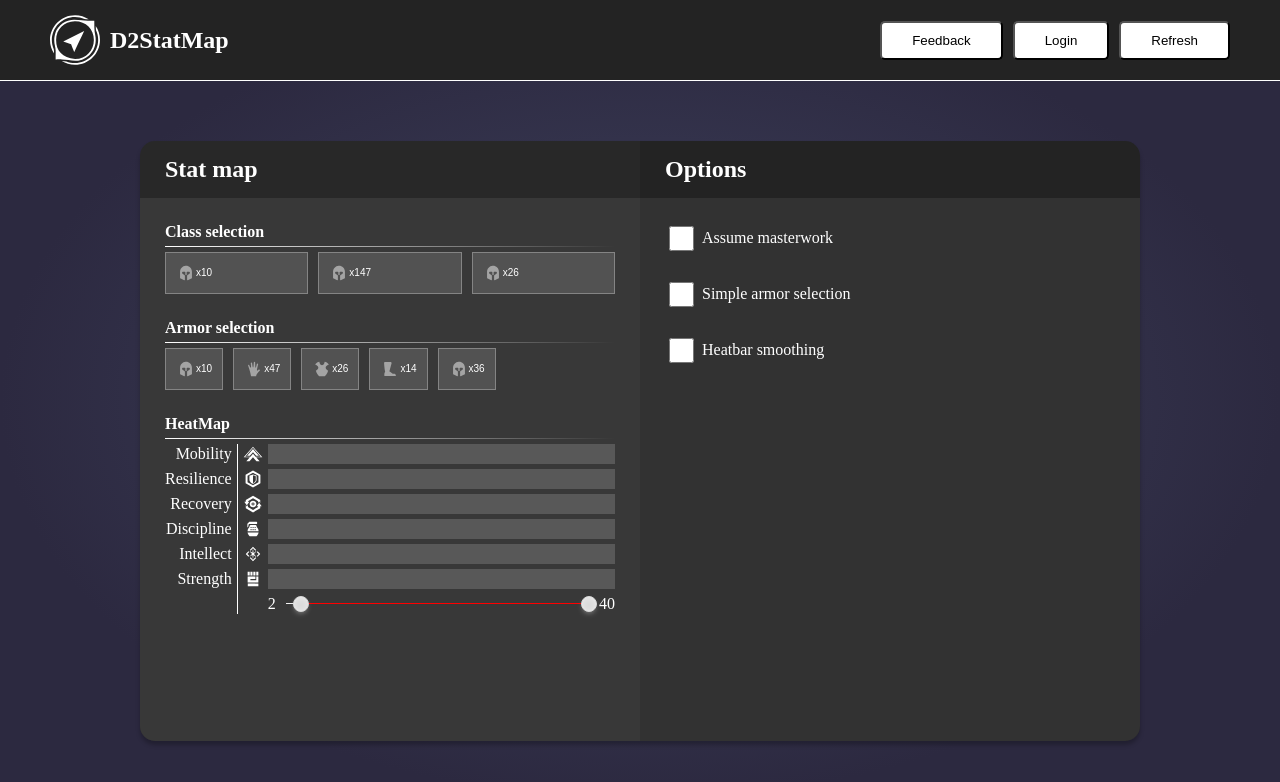
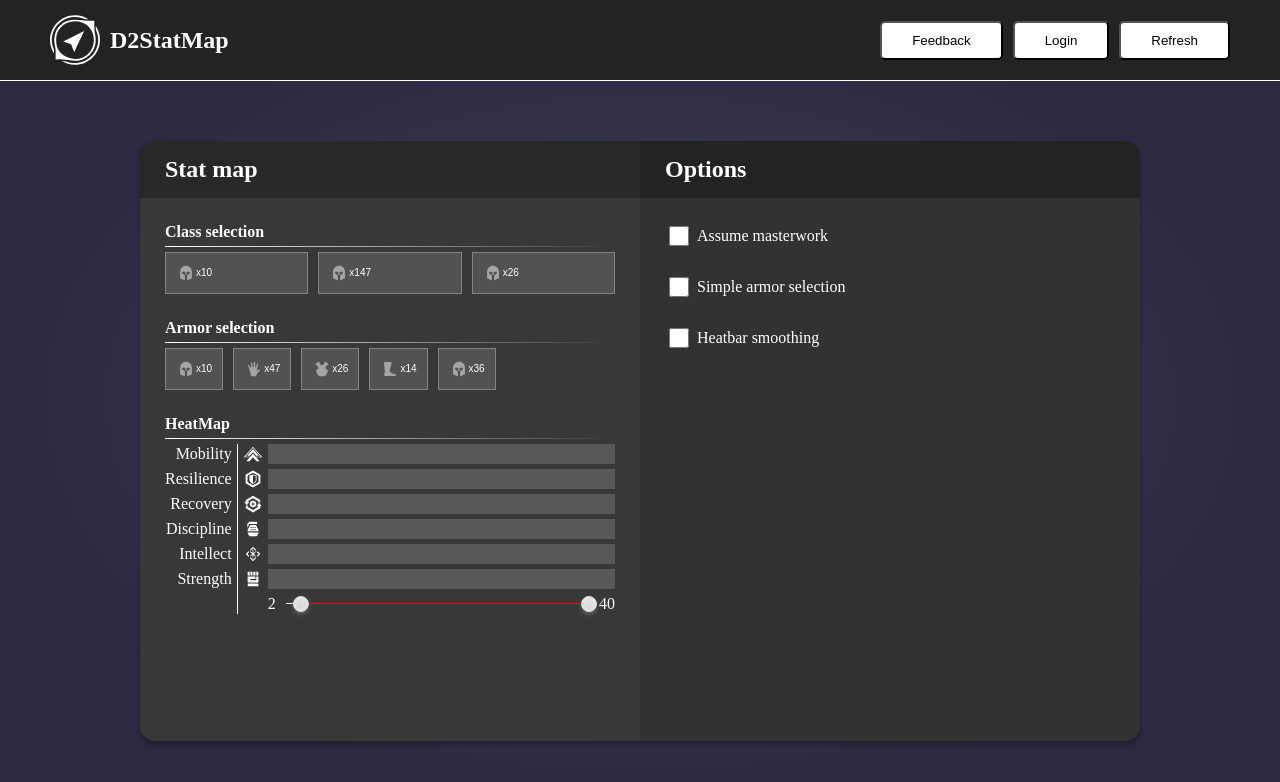
Before and after one commit to NSkelin/d2statmap, a React (Vite) app: page / in a window 1280 px wide. Shown: the top 782 px of the page. Built offline with nearby package versions, Linux system fonts and the light colour scheme.

Commit message:
shrink checkbox

```diff
--- a/src/components/CheckBox/CheckBox.module.css
+++ b/src/components/CheckBox/CheckBox.module.css
@@ -5,6 +5,6 @@
     gap: 5px;
 }
 .checkBox {
-    width: 25px;
-    height: 25px;
+    width: 20px;
+    height: 20px;
 }
```
